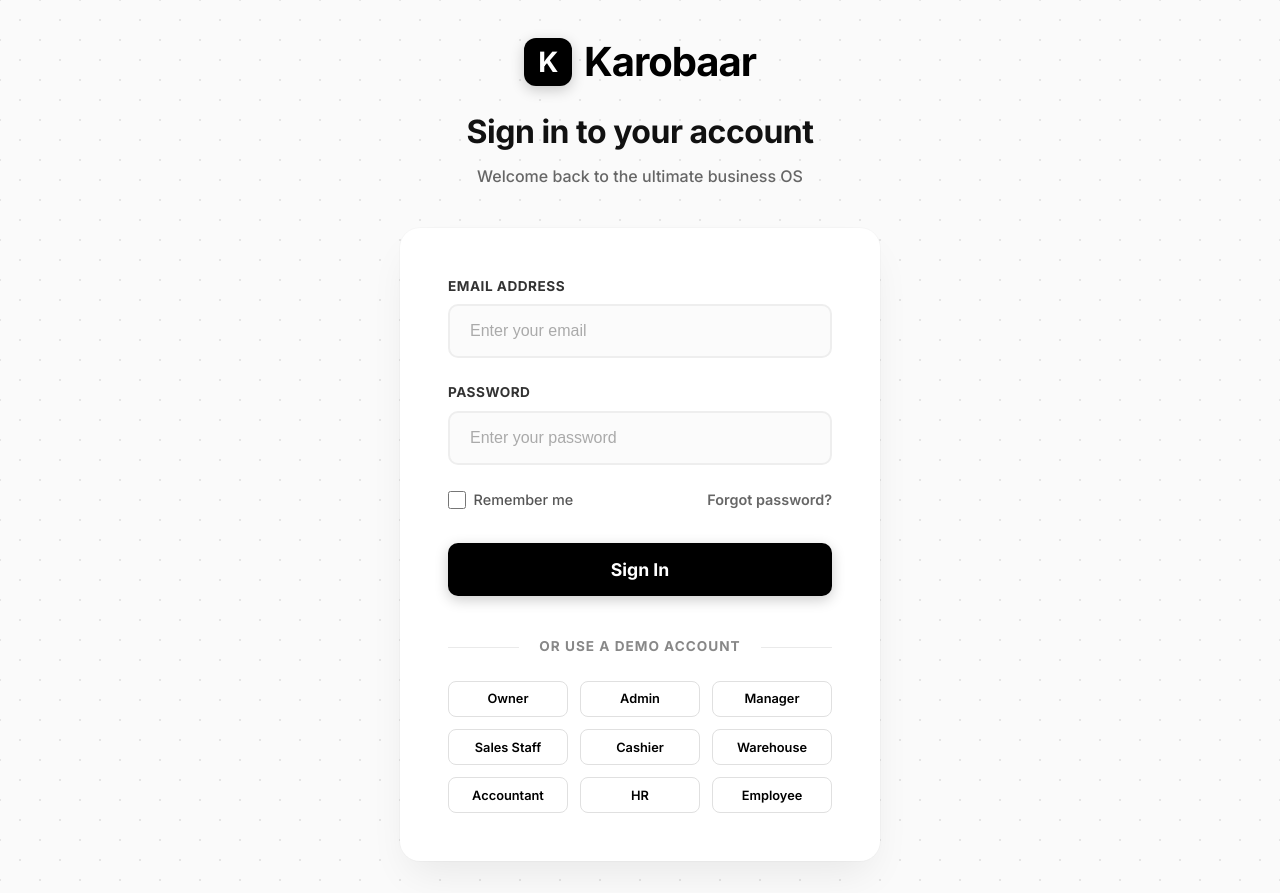
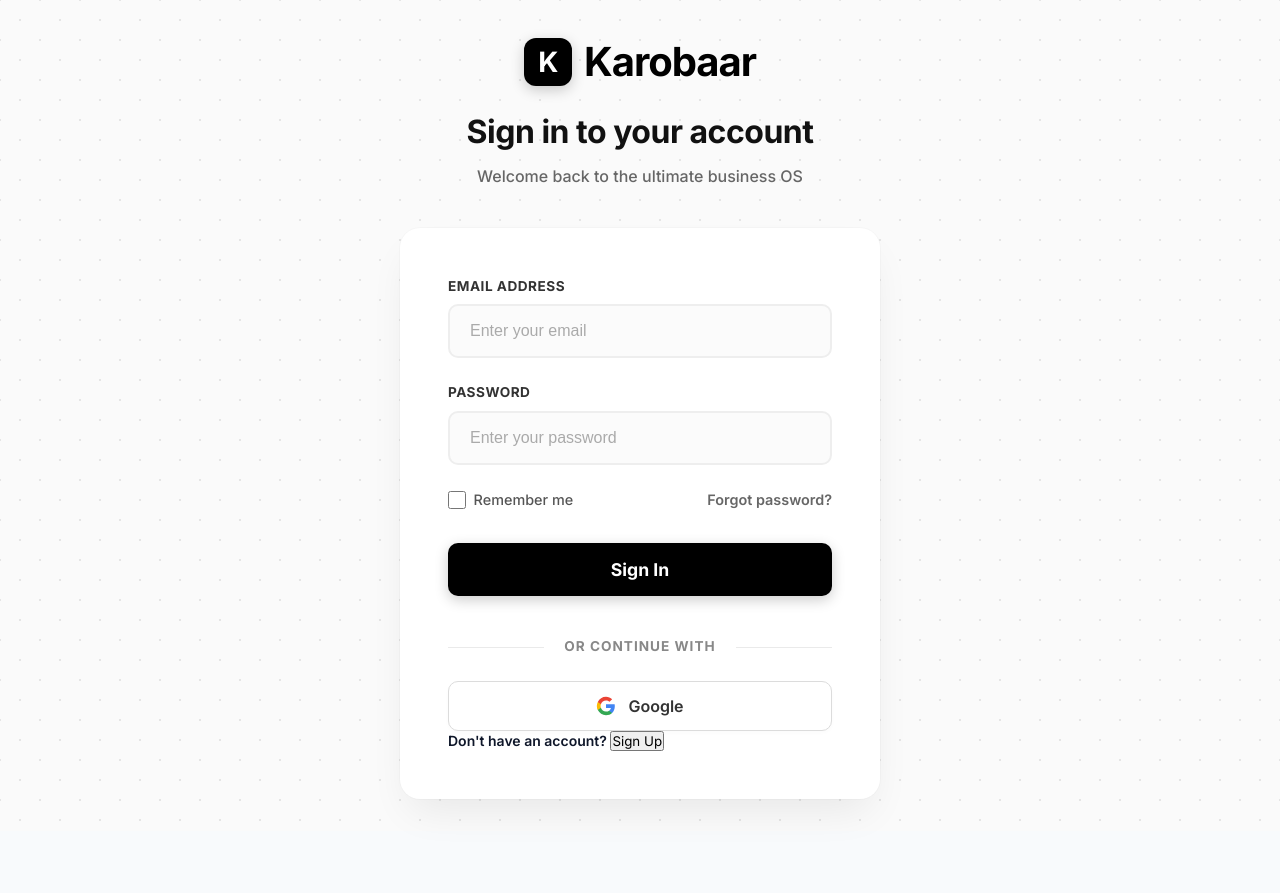
Before and after one commit to 1HUMZA1/Karobaar, a React (Vite) app: page /#/login in a window 1280 px wide. After the commit the page ends 831 px from the top, so only its background shows below. Built offline with nearby package versions, Linux system fonts and the light colour scheme.

Commit message:
Implement real authentication, remove demo mode, add Google Auth UI

```diff
--- a/src/pages/Login/Login.css
+++ b/src/pages/Login/Login.css
@@ -253,6 +253,35 @@
   box-shadow: 0 4px 8px rgba(0,0,0,0.05);
 }
 
+.google-auth-btn {
+  display: flex;
+  align-items: center;
+  justify-content: center;
+  gap: 0.75rem;
+  width: 100%;
+  padding: 0.875rem;
+  background-color: #ffffff;
+  color: #333333;
+  border: 1px solid #dcdcdc;
+  border-radius: 10px;
+  font-size: 1rem;
+  font-weight: 600;
+  cursor: pointer;
+  transition: all 0.2s ease;
+  box-shadow: 0 2px 4px rgba(0,0,0,0.02);
+}
+
+.google-auth-btn:hover {
+  background-color: #fcfcfc;
+  border-color: #cccccc;
+  box-shadow: 0 4px 12px rgba(0,0,0,0.05);
+}
+
+.google-icon {
+  width: 20px;
+  height: 20px;
+}
+
 /* Dark mode overrides (keeping it strictly black/white) */
 :root[data-theme='dark'] .login-container {
   background-color: #0a0a0a;
@@ -312,6 +341,17 @@
   border-color: #ffffff !important;
 }
 
+:root[data-theme='dark'] .google-auth-btn {
+  background-color: #111111;
+  color: #ffffff;
+  border-color: #333333;
+}
+
+:root[data-theme='dark'] .google-auth-btn:hover {
+  background-color: #222222;
+  border-color: #555555;
+}
+
 :root[data-theme='dark'] .divider::before {
   background-color: #333333;
 }
--- a/src/pages/Login/Login.jsx
+++ b/src/pages/Login/Login.jsx
@@ -4,34 +4,64 @@
 import { Button } from '../../components/ui/Button';
 import './Login.css';
 
-const DEMO_ROLES = [
-  { role: 'Owner', email: 'owner@karobaar.demo', name: 'Zaid Owner' },
-  { role: 'Admin', email: 'admin@karobaar.demo', name: 'Ali Admin' },
-  { role: 'Manager', email: 'manager@karobaar.demo', name: 'Omar Manager' },
-  { role: 'Sales Staff', email: 'sales@karobaar.demo', name: 'Tariq Sales' },
-  { role: 'Cashier', email: 'cashier@karobaar.demo', name: 'Bilal Cashier' },
-  { role: 'Warehouse', email: 'warehouse@karobaar.demo', name: 'Hamza Warehouse' },
-  { role: 'Accountant', email: 'accountant@karobaar.demo', name: 'Faisal Accountant' },
-  { role: 'HR', email: 'hr@karobaar.demo', name: 'Sara HR' },
-  { role: 'Employee', email: 'employee@karobaar.demo', name: 'Ahmed Staff' },
-];
-
 const Login = () => {
+  const [isRegistering, setIsRegistering] = useState(false);
+  const [name, setName] = useState('');
   const [email, setEmail] = useState('');
   const [password, setPassword] = useState('');
-  const { login } = useAppContext();
+  const [rememberMe, setRememberMe] = useState(false);
+
+  const [errors, setErrors] = useState({});
+  const [generalError, setGeneralError] = useState('');
+
+  const { authenticate, register, login } = useAppContext();
   const navigate = useNavigate();
 
-  const handleManualLogin = (e) => {
+  const validateForm = () => {
+    const newErrors = {};
+    if (isRegistering && !name.trim()) newErrors.name = 'Name is required';
+    if (!email.trim()) newErrors.email = 'Email address is required';
+    if (!password.trim()) newErrors.password = 'Password is required';
+    else if (password.length < 4) newErrors.password = 'Password must be at least 4 characters';
+
+    setErrors(newErrors);
+    return Object.keys(newErrors).length === 0;
+  };
+
+  const handleManualLogin = async (e) => {
     e.preventDefault();
-    // For demo purposes, just log them in as Employee if they type something random
-    login({ role: 'Employee', email: email || 'employee@karobaar.demo', name: 'Demo User' });
+    setGeneralError('');
+
+    if (!validateForm()) return;
+
+    if (isRegistering) {
+      const res = await register(email, password, name);
+      if (res.success) {
+        navigate('/dashboard');
+      } else {
+        setGeneralError(res.message);
+      }
+    } else {
+      const res = await authenticate(email, password, rememberMe);
+      if (res.success) {
+        navigate('/dashboard');
+      } else {
+        setGeneralError(res.message);
+      }
+    }
+  };
+
+  const handleGoogleLogin = () => {
+    // Mocking Google Auth flow
+    // In a real scenario, this would trigger @react-oauth/google or Firebase Auth
+    login({ role: 'Owner', email: 'google@user.com', name: 'Google User' });
     navigate('/dashboard');
   };
 
-  const handleDemoLogin = (demoAccount) => {
-    login(demoAccount);
-    navigate('/dashboard');
+  const toggleMode = () => {
+    setIsRegistering(!isRegistering);
+    setErrors({});
+    setGeneralError('');
   };
 
   return (
@@ -41,63 +71,112 @@
           <span className="logo-icon-box">K</span>
           Karobaar
         </div>
-        <h2 className="login-title">Sign in to your account</h2>
-        <p className="login-subtitle">Welcome back to the ultimate business OS</p>
+        <h2 className="login-title">
+          {isRegistering ? 'Create an account' : 'Sign in to your account'}
+        </h2>
+        <p className="login-subtitle">
+          {isRegistering ? 'Join the ultimate business OS' : 'Welcome back to the ultimate business OS'}
+        </p>
       </div>
 
       <div className="login-card">
+        {generalError && (
+          <div className="error-banner mb-4 p-3 bg-red-50 border border-red-200 text-red-600 rounded-lg text-sm font-semibold text-center">
+            {generalError}
+          </div>
+        )}
+
         <form onSubmit={handleManualLogin}>
+          {isRegistering && (
+            <div className="form-group">
+              <label>Full Name</label>
+              {errors.name && <span className="input-error-msg text-red-500 text-xs font-bold mb-1 block">{errors.name}</span>}
+              <input
+                type="text"
+                value={name}
+                onChange={(e) => { setName(e.target.value); if(errors.name) setErrors({...errors, name: null}) }}
+                className={`form-input ${errors.name ? 'border-red-500' : ''}`}
+                placeholder="Enter your full name"
+              />
+            </div>
+          )}
+
           <div className="form-group">
             <label>Email address</label>
+            {errors.email && <span className="input-error-msg text-red-500 text-xs font-bold mb-1 block">{errors.email}</span>}
             <input
               type="email"
               value={email}
-              onChange={(e) => setEmail(e.target.value)}
-              className="form-input"
+              onChange={(e) => { setEmail(e.target.value); if(errors.email) setErrors({...errors, email: null}) }}
+              className={`form-input ${errors.email ? 'border-red-500' : ''}`}
               placeholder="Enter your email"
             />
           </div>
 
           <div className="form-group">
             <label>Password</label>
+            {errors.password && <span className="input-error-msg text-red-500 text-xs font-bold mb-1 block">{errors.password}</span>}
             <input
               type="password"
               value={password}
-              onChange={(e) => setPassword(e.target.value)}
-              className="form-input"
-              placeholder="Enter your password"
+              onChange={(e) => { setPassword(e.target.value); if(errors.password) setErrors({...errors, password: null}) }}
+              className={`form-input ${errors.password ? 'border-red-500' : ''}`}
+              placeholder={isRegistering ? 'Create a password' : 'Enter your password'}
             />
           </div>
 
           <div className="form-actions">
-            <div className="remember-me">
-              <input type="checkbox" id="remember-me" />
-              <label htmlFor="remember-me">Remember me</label>
-            </div>
-            <a href="#" className="forgot-password">Forgot password?</a>
+            {!isRegistering ? (
+              <>
+                <div className="remember-me">
+                  <input
+                    type="checkbox"
+                    id="remember-me"
+                    checked={rememberMe}
+                    onChange={(e) => setRememberMe(e.target.checked)}
+                  />
+                  <label htmlFor="remember-me">Remember me</label>
+                </div>
+                <a href="#" className="forgot-password">Forgot password?</a>
+              </>
+            ) : (
+              <div className="text-sm text-gray-500">
+                By creating an account, you agree to our Terms.
+              </div>
+            )}
           </div>
 
           <Button type="submit" className="login-submit-btn w-full">
-            Sign In
+            {isRegistering ? 'Sign Up' : 'Sign In'}
           </Button>
         </form>
 
         <div className="divider">
-          <span className="divider-text">Or use a demo account</span>
+          <span className="divider-text">Or continue with</span>
         </div>
 
-        <div className="demo-roles-grid">
-          {DEMO_ROLES.map((demo) => (
-            <Button
-              key={demo.role}
-              variant="outline"
-              size="sm"
-              onClick={() => handleDemoLogin(demo)}
-              className="demo-btn"
-            >
-              {demo.role}
-            </Button>
-          ))}
+        <button
+          onClick={handleGoogleLogin}
+          className="google-auth-btn"
+          type="button"
+        >
+          <svg className="google-icon" viewBox="0 0 24 24">
+            <path d="M22.56 12.25c0-.78-.07-1.53-.2-2.25H12v4.26h5.92c-.26 1.37-1.04 2.53-2.21 3.31v2.77h3.57c2.08-1.92 3.28-4.74 3.28-8.09z" fill="#4285F4"/>
+            <path d="M12 23c2.97 0 5.46-.98 7.28-2.66l-3.57-2.77c-.98.66-2.23 1.06-3.71 1.06-2.86 0-5.29-1.93-6.16-4.53H2.18v2.84C3.99 20.53 7.7 23 12 23z" fill="#34A853"/>
+            <path d="M5.84 14.09c-.22-.66-.35-1.36-.35-2.09s.13-1.43.35-2.09V7.07H2.18C1.43 8.55 1 10.22 1 12s.43 3.45 1.18 4.93l2.85-2.22.81-.62z" fill="#FBBC05"/>
+            <path d="M12 5.38c1.62 0 3.06.56 4.21 1.64l3.15-3.15C17.45 2.09 14.97 1 12 1 7.7 1 3.99 3.47 2.18 7.07l3.66 2.84c.87-2.6 3.3-4.53 6.16-4.53z" fill="#EA4335"/>
+          </svg>
+          Google
+        </button>
+
+        <div className="mt-6 text-center text-sm font-semibold text-gray-600">
+          {isRegistering ? 'Already have an account? ' : 'Don\'t have an account? '}
+          <button
+            onClick={toggleMode}
+            className="text-black underline cursor-pointer bg-transparent border-none p-0 ml-1"
+          >
+            {isRegistering ? 'Sign In' : 'Sign Up'}
+          </button>
         </div>
       </div>
     </div>
```
Also changed, not shown: src/context/AppContext.jsx (+68 -1 lines).
